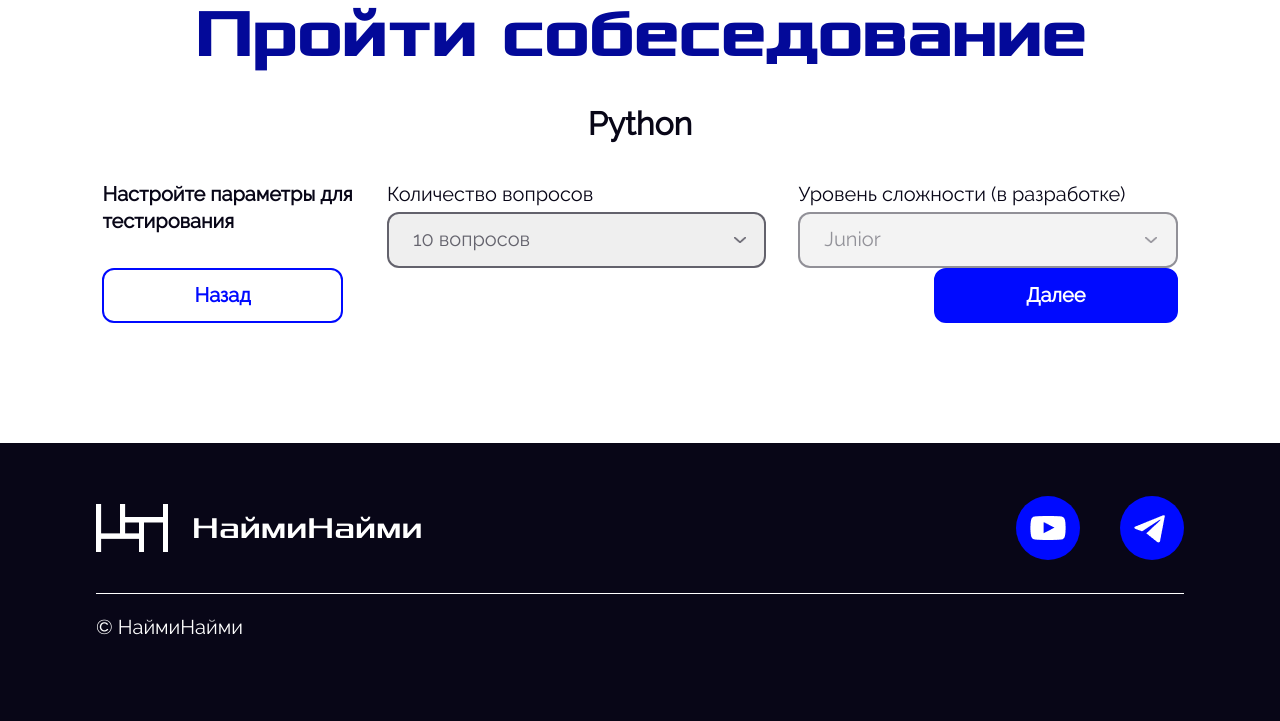
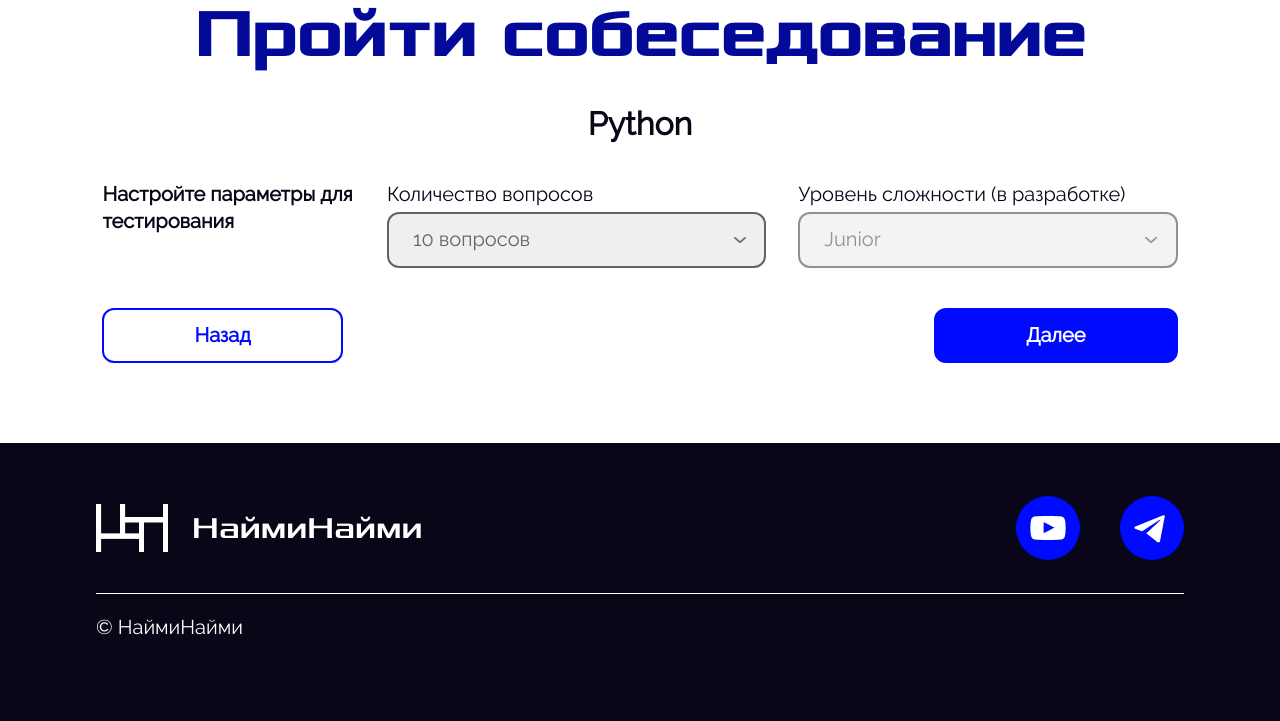
Before and after one commit to hire-hire/hire-hire, a Django app: page /interview/settings/ in a window 1280 px wide. Shown: the part 610-1331 px from the top of the page. Run offline with Django 4.2, Linux system fonts and the light colour scheme; the visitor is signed in with stand-in values (Sample User, id 1).

Commit message:
fix button in interview settings

```diff
--- a/hire_hire/interview/static/css/blocks/test-settings-form/test-settings-form__inputs.css
+++ b/hire_hire/interview/static/css/blocks/test-settings-form/test-settings-form__inputs.css
@@ -3,4 +3,5 @@
   justify-content: space-between;
   align-items: flex-start;
   width: 100%;
+  margin-bottom: 40px;
 }
--- a/hire_hire/interview/static/css/blocks/test-settings/test-settings__links.css
+++ b/hire_hire/interview/static/css/blocks/test-settings/test-settings__links.css
@@ -1,5 +1,5 @@
 .test-settings__links {
-  margin-bottom: 80px;
+  margin-bottom: 40px;
   width: 100%;
   display: flex;
   justify-content: space-between;
--- a/hire_hire/templates/interview/test-settings.html
+++ b/hire_hire/templates/interview/test-settings.html
@@ -46,11 +46,9 @@
                 </label>
             </div>
         </div>
-        <!-- </form> -->
         <div class="test-settings__links">
             <a href="{{ url('interview:languages') }}"
                class="programming__link page__link page__text">Назад</a>
-            <!-- <a href="./challenge.html" class="programming__link page__link page__text programming__link_type_pouring">Далее</a> -->
             <button type="submit"
                     class="programming__link page__link page__text programming__link_type_pouring">
                 Далее
```
